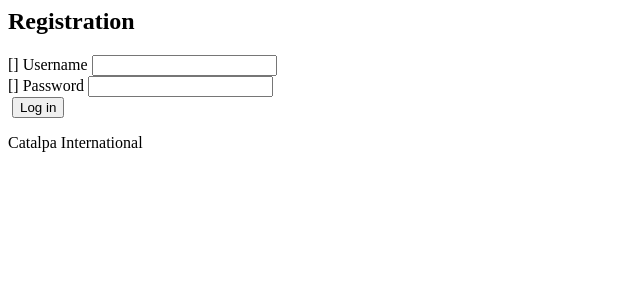
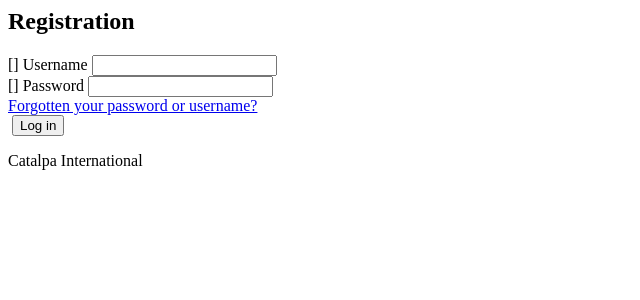
Before and after one commit to catalpainternational/DjangoTemplate, a Django app: template project_name/templates/registration/login.html in a window 1280 px wide. Shown: the top 300 px of the page, without its empty margins (0-640 px from the left). Run offline with Django 3.2, Linux system fonts and the light colour scheme; the template is opened without the code that fills it: most values are stand-ins (such as "Sample title", 1, 10 or a date in 2020); form fields are guessed from the names that the template uses.

Commit message:
bugfix - display reset password link

```diff
--- a/project_name/templates/registration/login.html
+++ b/project_name/templates/registration/login.html
@@ -38,12 +38,9 @@
     {{ form.password.label_tag }} {{ form.password }}
     <input type="hidden" name="next" value="{{ next }}" />
   </div>
-  {% url 'admin_password_reset' as password_reset_url %}
-  {% if password_reset_url %}
   <div class="password-reset-link">
-    <a href="{{ password_reset_url }}">{% trans 'Forgotten your password or username?' %}</a>
+    <a href="{% url 'password_reset' %}">{% trans 'Forgotten your password or username?' %}</a>
   </div>
-  {% endif %}
   <div class="submit-row">
     <label>&nbsp;</label><input type="submit" value="{% trans 'Log in' %}" />
   </div>
```
